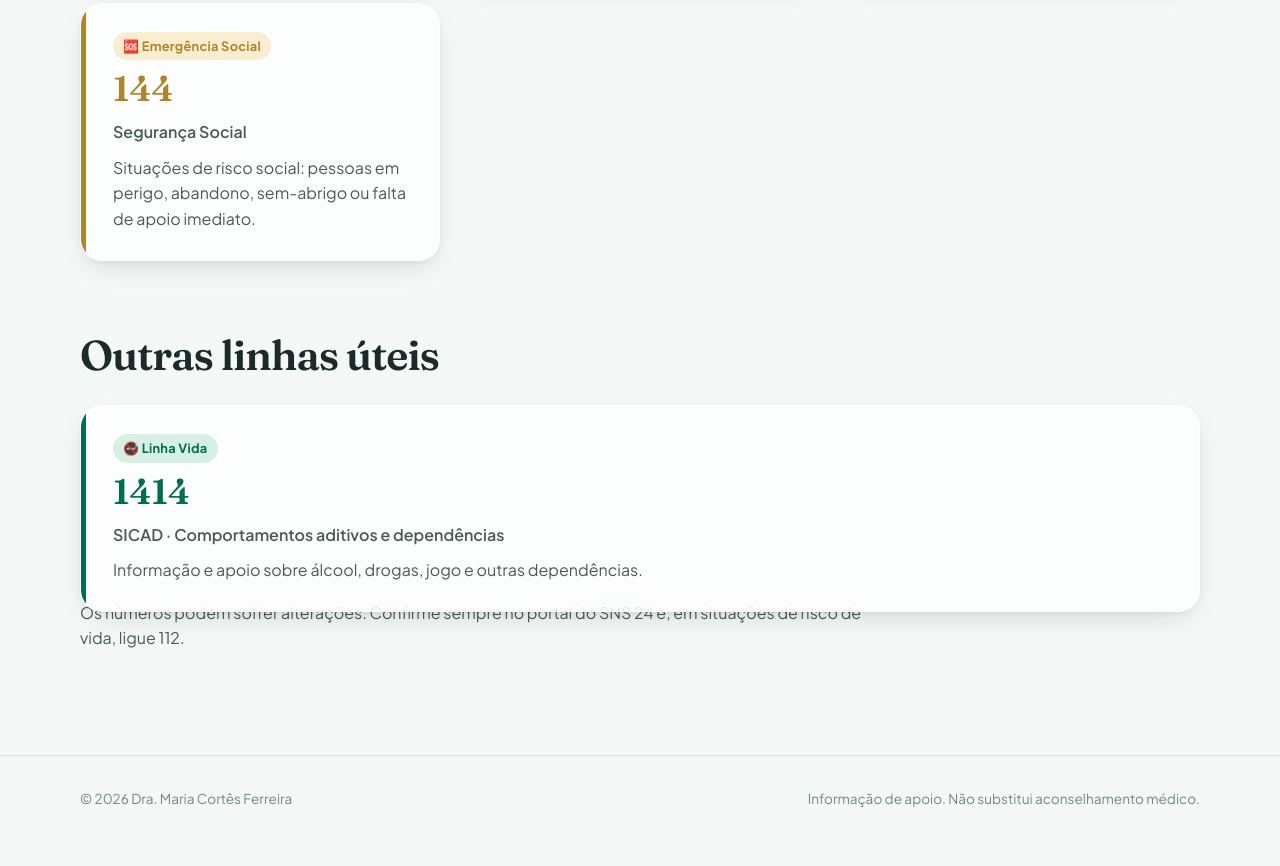
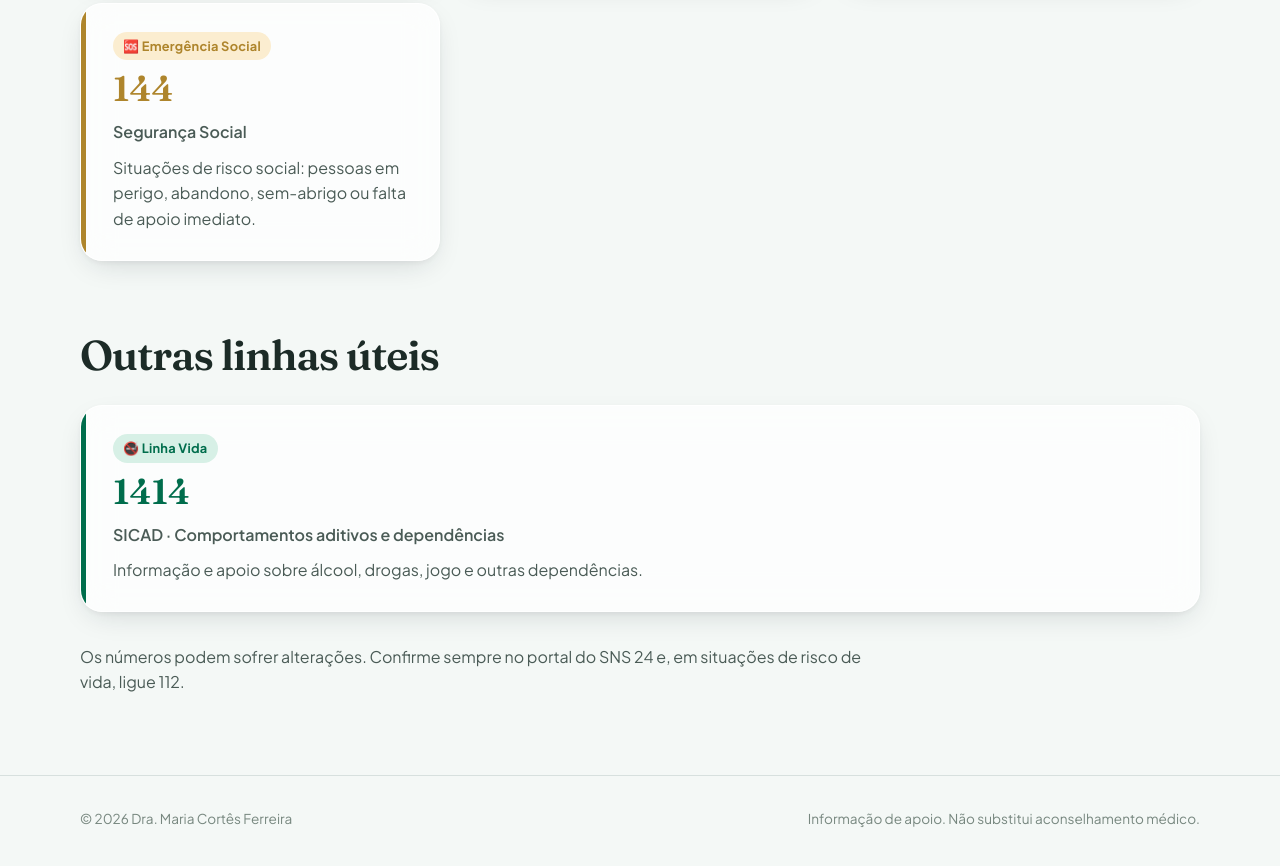
Before and after one commit to neteinstein/mariacf, a website: page sns/index.html in a window 1280 px wide. Shown: the part 1875-2741 px from the top of the page. Drawn offline with Linux system fonts and the light colour scheme.

Commit message:
Corrigir nota do SNS sobreposta aos cartões de contactos

```diff
--- a/assets/css/styles.css
+++ b/assets/css/styles.css
@@ -1791,6 +1791,10 @@ fieldset.step legend + .step-hint {
   max-width: 70ch;
 }
 
+.profile-section + .section-intro {
+  margin: 32px 0 0;
+}
+
 .journey {
   list-style: none;
   margin: 0;
```
